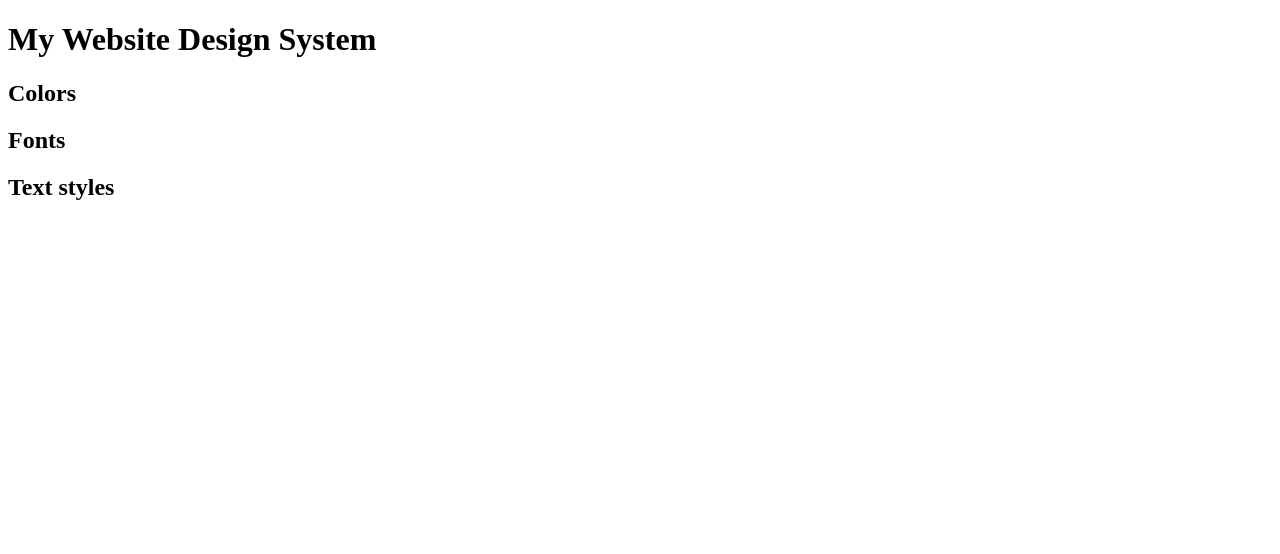
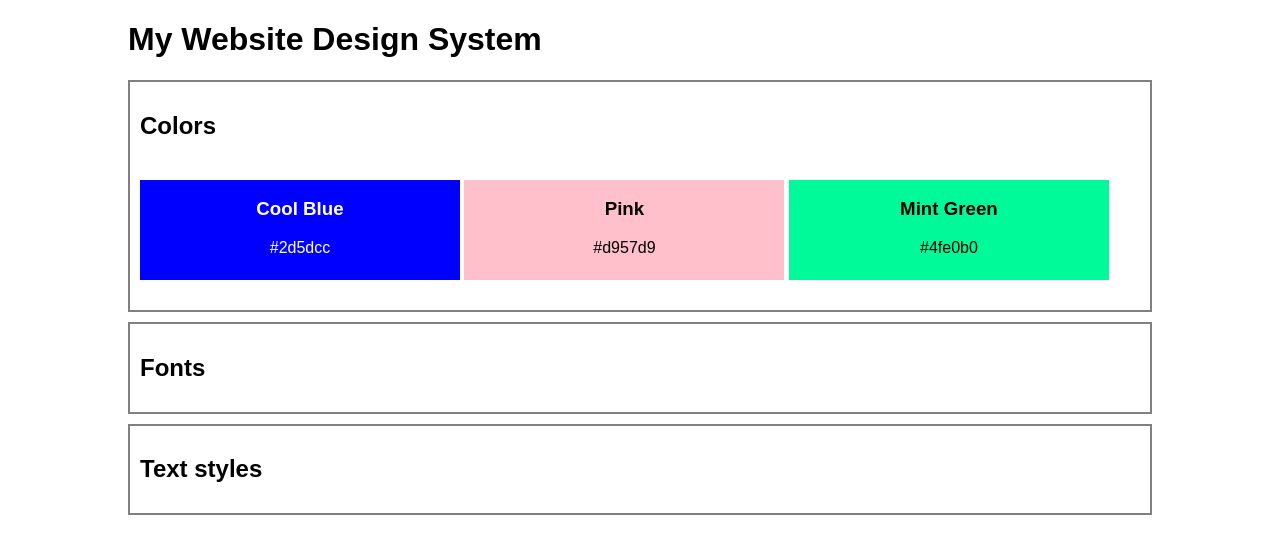
Before and after one commit to johansson-l/Website-Design-System, a plain HTML site: page index.html in a window 1280 px wide. Drawn offline with Linux system fonts and the light colour scheme.

Commit message:
Color section ready

```diff
--- a/Styles/styles.css
+++ b/Styles/styles.css
@@ -0,0 +1,35 @@
+body {
+    font-family: Arial, Helvetica, sans-serif;
+    margin: 0 10%;;
+}
+
+.container {
+    border: 2px solid gray;
+    padding: 10px;
+    margin: 10px auto;
+}
+
+.color-container {
+    width: 100%;
+}
+
+.color-panel {
+    display: inline-block;
+    width: 32%;
+    text-align: center;
+    margin: 20px auto;
+    min-height: 100px;
+}
+
+.cool-blue {
+    background-color: blue;
+    color: white;
+}
+
+.pink {
+    background-color: pink;
+}
+
+.mint-green {
+    background-color: mediumspringgreen;
+}
--- a/index.html
+++ b/index.html
@@ -1,14 +1,13 @@
 <!DOCTYPE html>
 <html lang="en">
   <head>
-    <meta charset="UTF-8">
-    <meta http-equiv="X-UA-Compatible" content="IE=edge">
-    <meta name="viewport" content="width=device-width, initial-scale=1.0">
+    <meta charset="UTF-8" />
+    <meta http-equiv="X-UA-Compatible" content="IE=edge" />
+    <meta name="viewport" content="width=device-width, initial-scale=1.0" />
     <title>My Website Design System</title>
-    <link rel="stylesheet" href="./Styles/styles.css">
+    <link rel="stylesheet" href="./Styles/styles.css" />
   </head>
   <body>
-
     <header>
       <h1>My Website Design System</h1>
     </header>
@@ -18,28 +17,32 @@
       <section class="container">
         <h2>Colors</h2>
         <article class="color-container">
-
+          <div class="color-panel cool-blue">
+            <h3 class="color-label">Cool Blue</h3>
+            <p class="color-hex">#2d5dcc</p>
+          </div>
+          <div class="color-panel pink">
+            <h3 class="color-label">Pink</h3>
+            <p class="color-hex">#d957d9</p>
+          </div>
+          <div class="color-panel mint-green">
+            <h3 class="color-label">Mint Green</h3>
+            <p class="color-hex">#4fe0b0</p>
+          </div>
         </article>
       </section>
       <!-- Font section -->
       <section class="container">
         <h2>Fonts</h2>
-                <article class="font-container">
-
-                </article>
+        <article class="font-container"></article>
       </section>
       <!-- Text style section -->
       <section class="container">
         <h2>Text styles</h2>
-                <article class="text-container">
-
-                </article>
+        <article class="text-container"></article>
       </section>
     </main>
 
-    <footer>
-
-    </footer>
-
+    <footer></footer>
   </body>
 </html>
```
Lines whose indentation alone changed are shown as unchanged.
